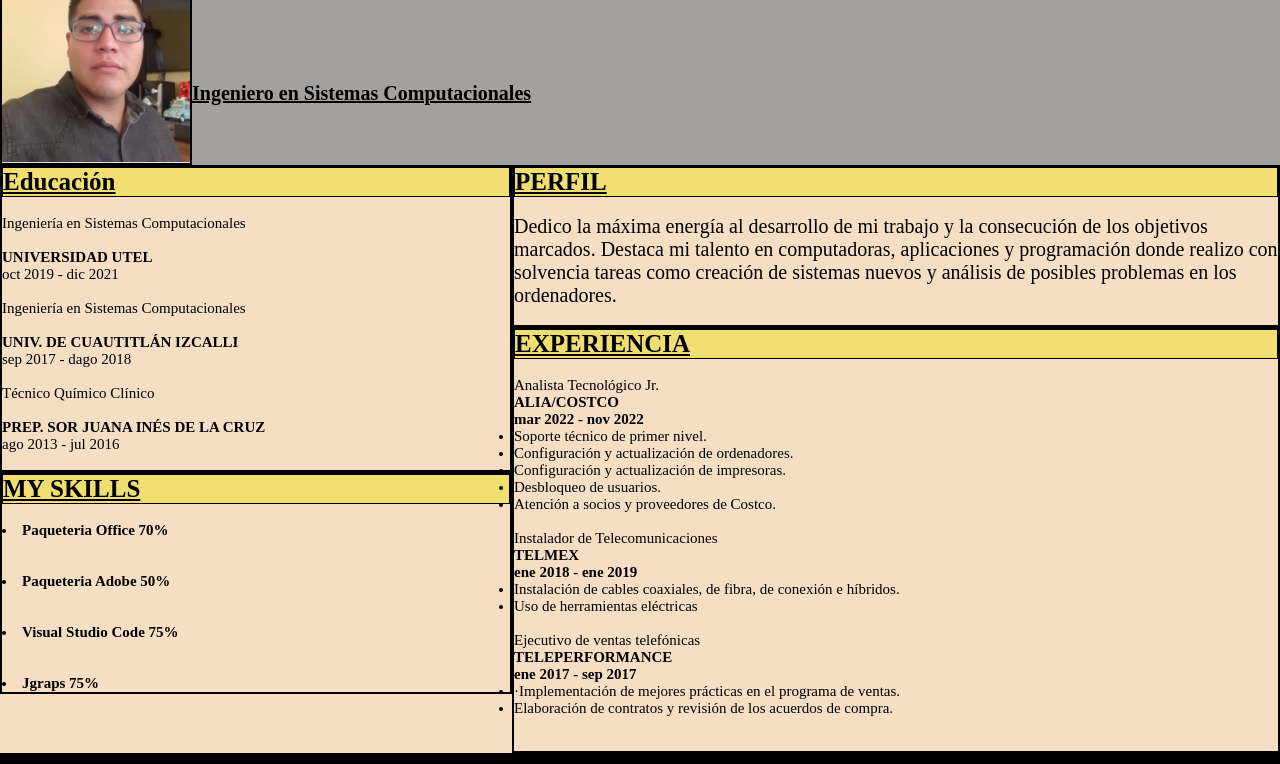
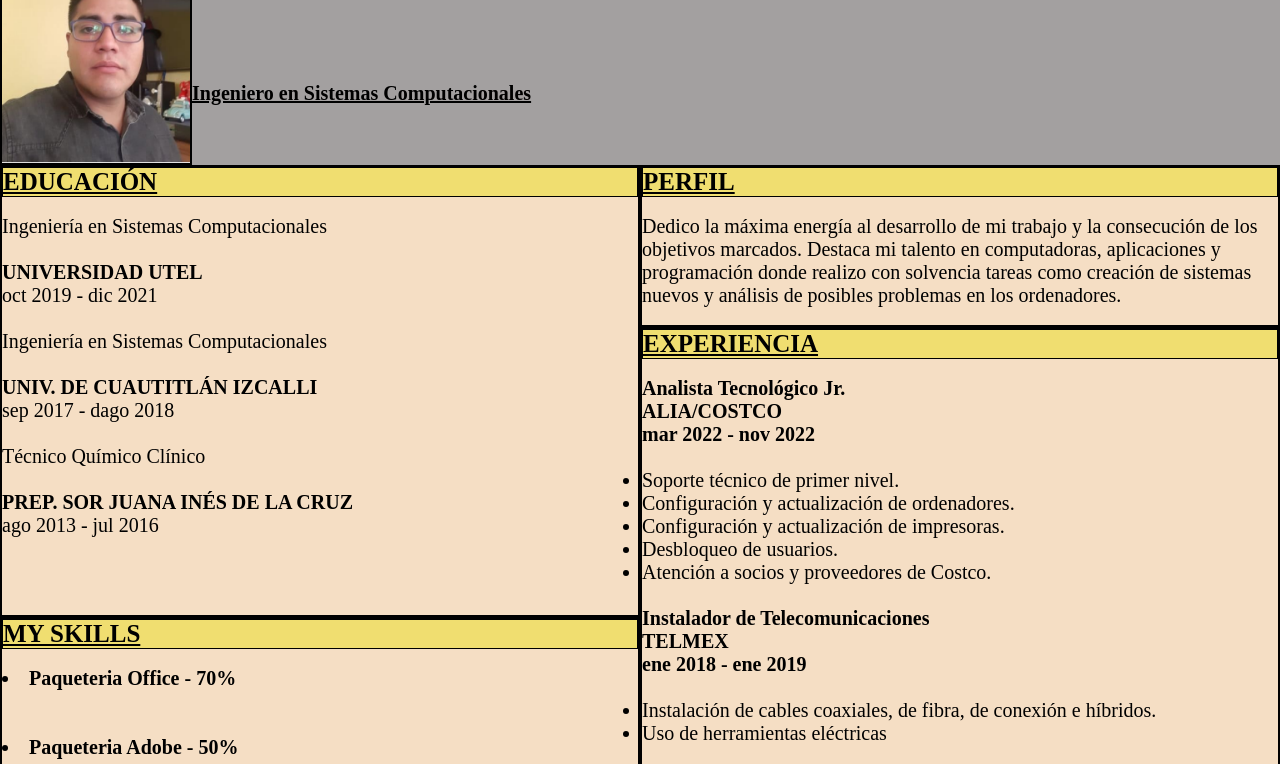
Before and after one commit to Dexterous125/Practica-1-CV, a plain HTML site: page Index.html in a window 1280 px wide. Shown: the part 36-800 px from the top of the page. Drawn offline with Linux system fonts and the light colour scheme.

Commit message:
actualizacion

```diff
--- a/Index.html
+++ b/Index.html
@@ -18,7 +18,7 @@
 
         </div>
 
-        <div>
+        <div >
 
             <h1  class="nombre" >
 
@@ -38,11 +38,13 @@
 
             <main class="contenido">
 
+
+
                 <div class="apartado1">
 
                     <section class="seccion1">
 
-                        <article class="educacion"> <b> <u> Educación </u> </b> </article> <br>
+                        <article class="educacion"> <b> <u> EDUCACIÓN </u> </b> </article> <br>
 
                         <ol class="edu">
                              Ingeniería en Sistemas Computacionales <br><br>
@@ -67,10 +69,10 @@
                         </article> <br>
 
                         <h1 class="ski">
-                            <li> Paqueteria Office 70% </li> <br><br>
-                            <li> Paqueteria Adobe 50% </li> <br><br>
-                            <li> Visual Studio Code 75% </li> <br><br>
-                            <li> Jgraps 75% </li>
+                            <li> Paqueteria Office - 70% </li> <br><br>
+                            <li> Paqueteria Adobe - 50% </li> <br><br>
+                            <li> Visual Studio Code - 75% </li> <br><br>
+                            <li> Jgraps - 75% </li>
                         </h1>
 
                     </section>
@@ -96,14 +98,21 @@
 
                     <section class="seccion4">
 
-                        <article class="experiencia"> <b> <u> EXPERIENCIA </u> </b> </article> <br>
+                        <article class="experiencia">
+
+                            <b> <u> EXPERIENCIA </u> </b>
+
+                        </article> <br>
 
                         <ul class="exp">
+
+                            <b>
                                 Analista Tecnológico Jr. <br>
 
-                            <b> ALIA/COSTCO </b> <br>
+                                ALIA/COSTCO
+                            </b> <br>
 
-                            <b> mar 2022 - nov 2022 </b>
+                            <b> mar 2022 - nov 2022 </b> <br><br>
 
                              <li> Soporte técnico de primer nivel. </li>
                              <li> Configuración y actualización de ordenadores. </li>
@@ -111,21 +120,25 @@
                              <li> Desbloqueo de usuarios. </li>
                              <li> Atención a socios y proveedores de Costco. </li> <br>
 
+                            <b>
                                 Instalador de Telecomunicaciones <br>
 
-                            <b> TELMEX </b> <br>
+                                TELMEX
+                            </b> <br>
 
-                            <b> ene 2018 - ene 2019 </b>
+                            <b> ene 2018 - ene 2019 </b> <br><br>
 
                             <li> Instalación de cables coaxiales, de fibra, de
                             conexión e híbridos. </li>
                             <li> Uso de herramientas eléctricas </li> <br>
 
+                           <b>
                                 Ejecutivo de ventas telefónicas <br>
 
-                            <b> TELEPERFORMANCE </b> <br>
+                                TELEPERFORMANCE
+                            </b> <br>
 
-                            <b> ene 2017 - sep 2017 </b>
+                            <b> ene 2017 - sep 2017 </b> <br><br>
 
                             <li> ·Implementación de mejores prácticas en el
                             programa de ventas. </li>
@@ -138,6 +151,7 @@
 
                 </div>
 
+
             </main>
 
             <footer>
--- a/Style.css
+++ b/Style.css
@@ -16,15 +16,11 @@
 
 .imagen {border: 2px solid black;}
 
-.center {
-    border: 2px solid black;
-
-}
-
 .nombre {
     height: 50%;
     width: 100%;
     font-size: 30px;
+
 }
 
 .estudios {
@@ -33,11 +29,28 @@
     font-size: 20px;
 }
 
+.apartado1 {
+
+    display: grid;
+    height: 100%;
+    width: 100%;
+
+}
+
+.apartado2 {
+
+    height: 100%;
+    width: 100%;
+    display: grid;
+
+}
+
 .contenido {
 
     background-color: rgb(245, 222, 196);
     display: grid;
-    grid-template-columns: 40% 60%;
+    grid-template-columns: repeat(2, 1fr);
+    grid-template-rows: 100%;
 
 }
 
@@ -55,7 +68,7 @@
 
 .edu {
 
-    font-size: 15px;
+    font-size: 20px;
 
 }
 
@@ -69,11 +82,12 @@
     border: 1px solid black;
     background-color: rgba(235, 222, 34, 0.514);
 
+
 }
 
 .ski {
 
-        font-size: 15px;
+        font-size: 20px;
 
 }
 
@@ -100,6 +114,7 @@
 
 .experiencia{
 
+
     font-size: 25px;
     border: 1px solid black;
     background-color: rgba(235, 222, 34, 0.514);
@@ -107,6 +122,6 @@
 
 .exp {
 
-    font-size: 15px;
+    font-size: 20px;
 
 }
```
Lines whose indentation alone changed are shown as unchanged.
